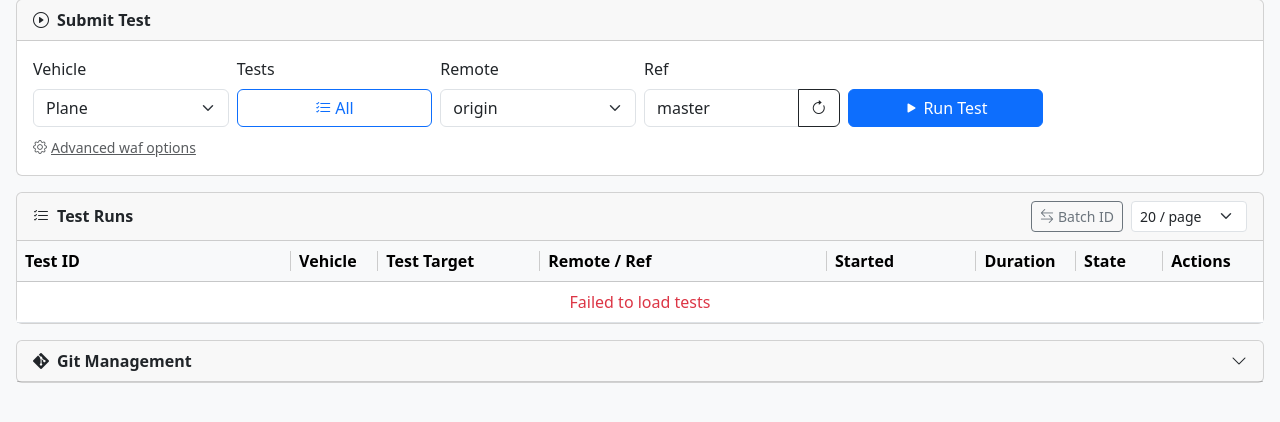
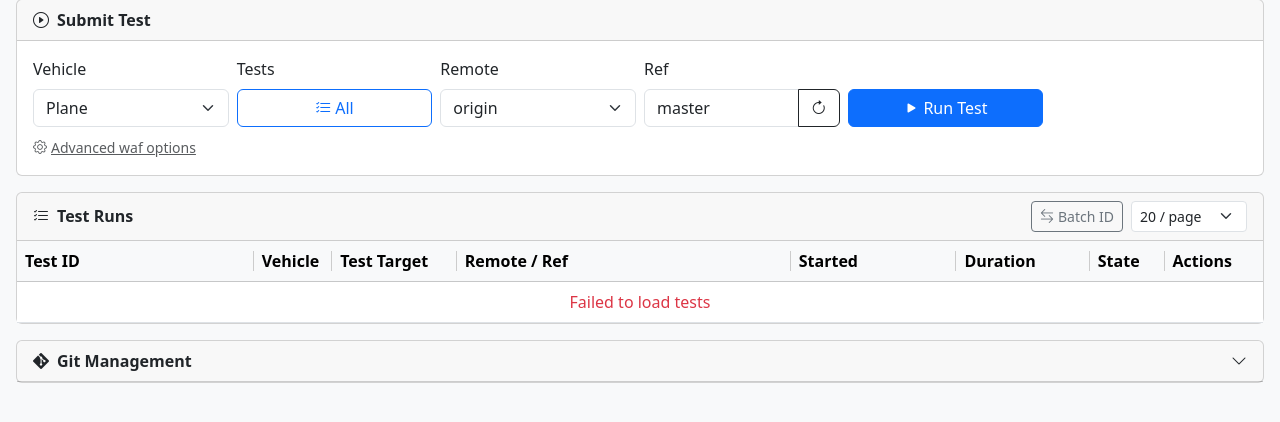
Before and after one commit to jack7169/ardupilot-unraid, a Python web app: template docker/admin/templates/autotest.html in a window 1280 px wide. Shown: the part 193-615 px from the top of the page. Run offline with Jinja, Linux system fonts and the light colour scheme; the template is opened without the code that fills it, so the values that code supplies are empty; some libraries are stand-ins or nearby versions.

Commit message:
Update default column widths to match user-preferred layout
Co-Authored-By: Claude Opus 4.6 (1M context) <noreply@anthropic.com>

```diff
--- a/docker/admin/templates/autotest.html
+++ b/docker/admin/templates/autotest.html
@@ -182,14 +182,14 @@
                 <div class="table-responsive">
                     <table class="table table-hover mb-0" id="tests-table">
                         <colgroup>
-                            <col style="width:22%">
-                            <col style="width:7%">
-                            <col style="width:13%">
-                            <col style="width:23%">
-                            <col style="width:12%">
-                            <col style="width:8%">
-                            <col style="width:7%">
-                            <col style="width:8%">
+                            <col style="width:19%">
+                            <col style="width:6.3%">
+                            <col style="width:10%">
+                            <col style="width:26.8%">
+                            <col style="width:13.3%">
+                            <col style="width:10.7%">
+                            <col style="width:6%">
+                            <col style="width:7.9%">
                         </colgroup>
                         <thead class="table-light">
                             <tr>
```
